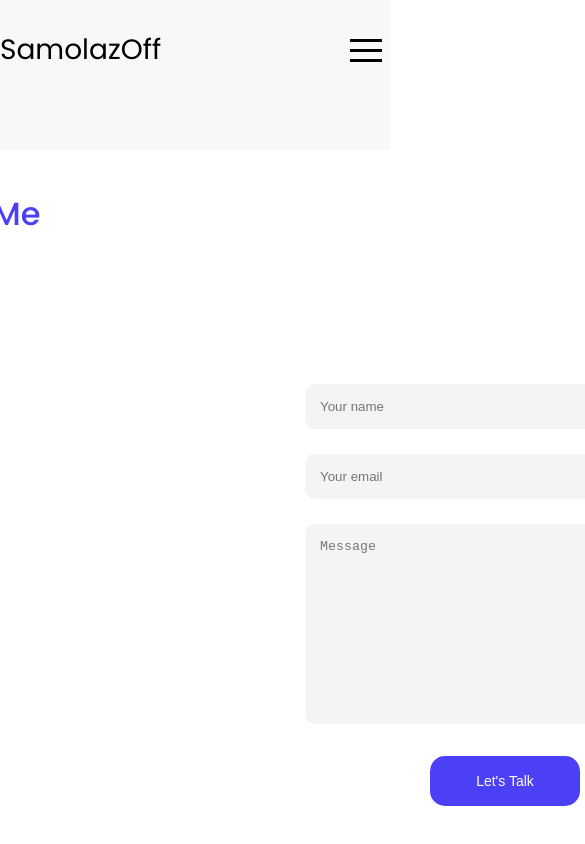
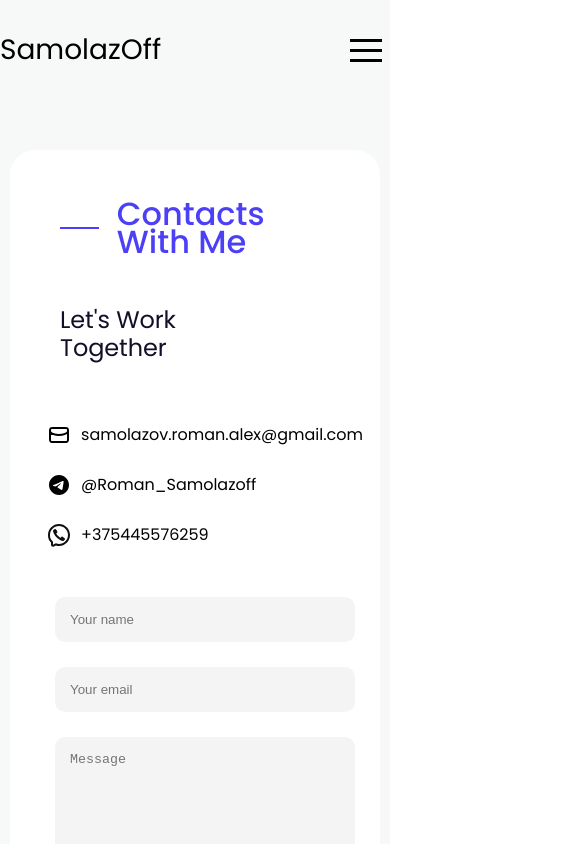
Before and after one commit to samolazoff/samolazoff-react, a React (Vite) app: page /contacts in a window 390 px wide. Shown: the top 844 px of the page, 585 px wide, since content can reach past the window. Built offline with nearby package versions, Linux system fonts and the light colour scheme.

Commit message:
Add adaptive contacts

```diff
--- a/src/layouts/FormConect/FormConect.scss
+++ b/src/layouts/FormConect/FormConect.scss
@@ -25,3 +25,32 @@
         outline-color: #4C40F7;
     }
 }
+@media screen and (max-width: 1200px) {
+
+}
+@media screen and (max-width: 992px) {
+    .form-conect-wrap{
+        @include flex($dir: row, $jc: center, $ai: flex-start);
+        flex-wrap: wrap;
+        gap: 50px;
+        width: 100%;
+    }
+
+}
+
+@media screen and (max-width: 768px) {
+    .form-conect-wrap{
+        margin: 10px;
+    }
+
+}
+
+@media screen and (max-width: 576px) {
+    .form-conect{
+        @include flex($jc: flex-start, $ai: center);
+        gap: 25px;
+        &-label{
+            width: 300px;
+        }
+    }
+}
--- a/src/pages/Contacts/Contacts.scss
+++ b/src/pages/Contacts/Contacts.scss
@@ -27,6 +27,14 @@
         color: #111029;
     }
 }
+@media screen and (max-width: 1200px) {
+    .contacts{
+        &-wrap{
+            width: 950px;
+        }
+    }
+}
+
 @media screen and (max-width: 992px) {
     .contacts{
         &__title-txt{
@@ -34,6 +42,14 @@
             font-size: 28px;
             line-height: 28px;
             letter-spacing: -.1px;
+        }
+        &-wrap{
+            width: 100%;
+            // width: 950px;
+            // height: 1480px;
+            padding: 50px;
+            background-color: #FFFFFF;
+            border-radius: 25px;
         }
         &-box-focus{
             gap: 50px;
```
